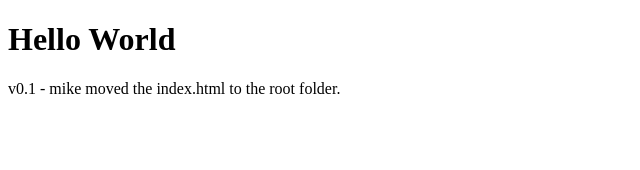
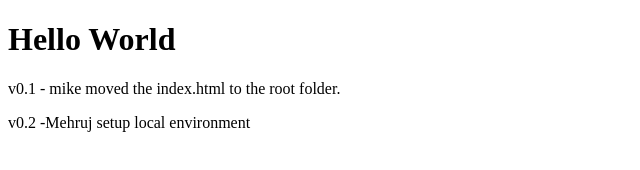
Before and after one commit to centrol-io/centrol-site, a plain HTML site: page index.html in a window 1280 px wide. Shown: the whole page, without its empty margins (0-640 px from the left). Drawn offline with Linux system fonts and the light colour scheme.

Commit message:
added a line

```diff
--- a/index.html
+++ b/index.html
@@ -1,10 +1,9 @@
 <!DOCTYPE html>
 <html>
-<body>
+  <body>
+    <h1>Hello World</h1>
 
-<h1>Hello World</h1>
-
-v0.1 - mike moved the index.html to the root folder.
-
-</body>
+    <p>v0.1 - mike moved the index.html to the root folder.</p>
+    <p>v0.2 -Mehruj setup local environment</p>
+  </body>
 </html>
```
